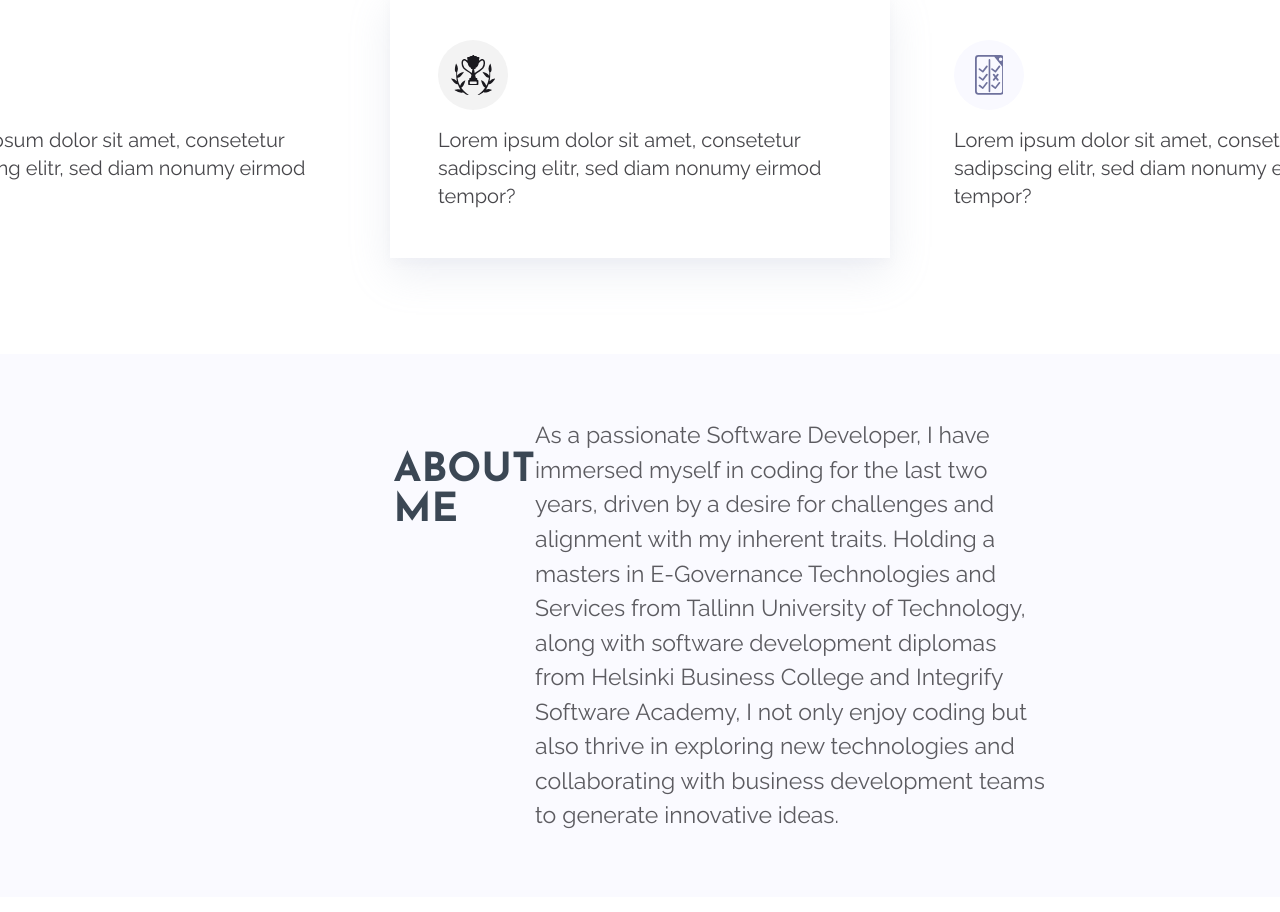
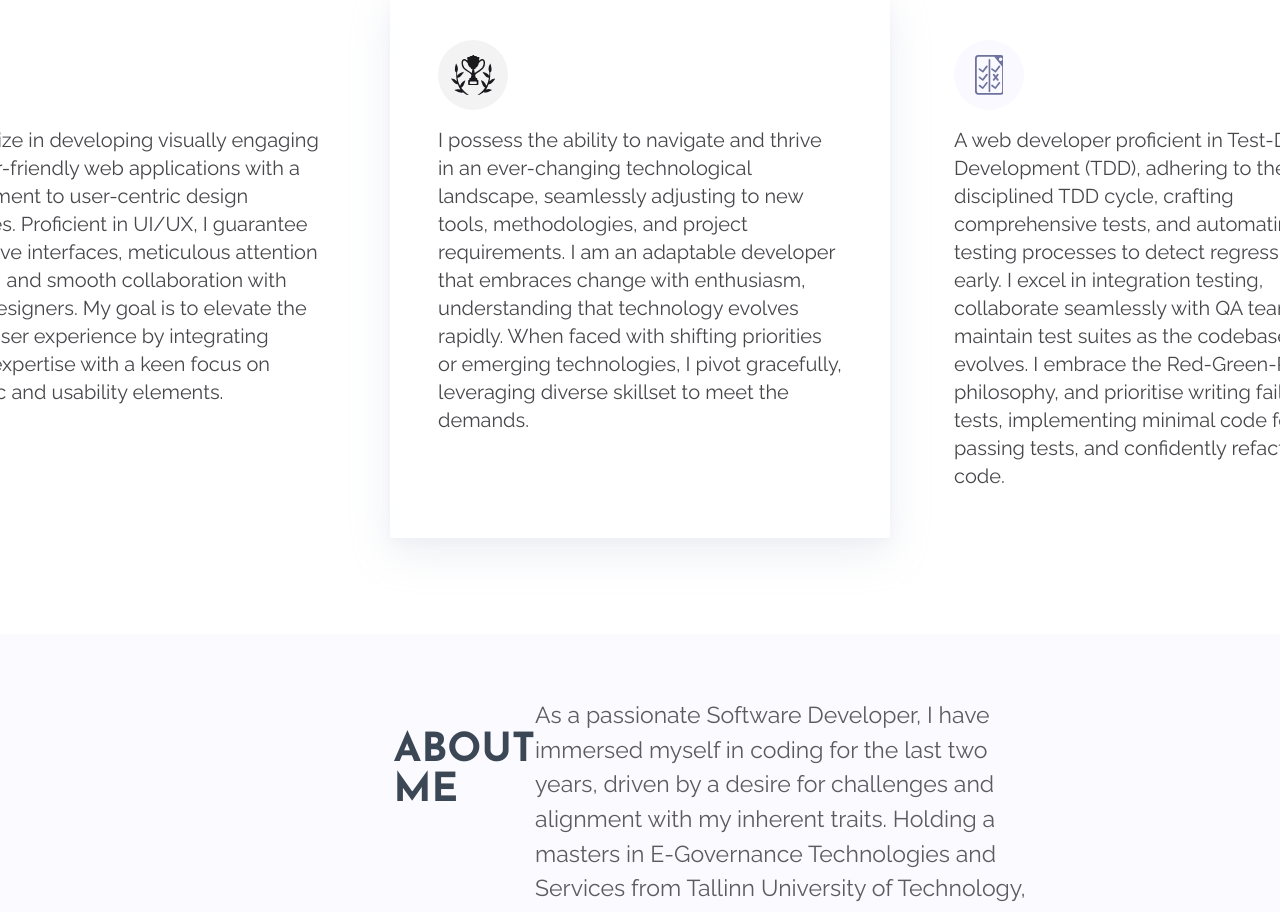
Before and after one commit to CleanScripts100/Portfolio_NextJS, a Next.js app: page / in a window 1280 px wide. Shown: the part 940-1852 px from the top of the page. Built offline with nearby package versions, Linux system fonts and the light colour scheme.

Commit message:
Added competencies

```diff
--- a/src/components/Competence.tsx
+++ b/src/components/Competence.tsx
@@ -10,22 +10,22 @@ const arr = [
     id: 1,
     icon: <Icon1 />,
     background: "#F2F7F6",
-    title: "",
-    text: "Lorem ipsum dolor sit amet, consetetur sadipscing elitr, sed diam nonumy eirmod tempor? ",
+    title: "DESIGN ORIENTED",
+    text: "I specialize in developing visually engaging and user-friendly web applications with a commitment to user-centric design principles. Proficient in UI/UX, I guarantee responsive interfaces, meticulous attention to detail, and smooth collaboration with fellow designers. My goal is to elevate the overall user experience by integrating coding expertise with a keen focus on aesthetic and usability elements.",
   },
   {
     id: 2,
     icon: <Icon2 />,
     background: "#F3F3F3",
-    title: "",
-    text: "Lorem ipsum dolor sit amet, consetetur sadipscing elitr, sed diam nonumy eirmod tempor? ",
+    title: "ADAPTABILITY",
+    text: "I possess the ability to navigate and thrive in an ever-changing technological landscape, seamlessly adjusting to new tools, methodologies, and project requirements. I am an adaptable developer that embraces change with enthusiasm, understanding that technology evolves rapidly. When faced with shifting priorities or emerging technologies, I pivot gracefully, leveraging diverse skillset to meet the demands.",
   },
   {
     id: 3,
     icon: <Icon3 />,
     background: "#F9F9FF",
-    title: "",
-    text: "Lorem ipsum dolor sit amet, consetetur sadipscing elitr, sed diam nonumy eirmod tempor? ",
+    title: "TEST DRIVEN DEVELOPMENT",
+    text: "A web developer proficient in Test-Driven Development (TDD), adhering to the disciplined TDD cycle, crafting comprehensive tests, and automating testing processes to detect regressions early. I excel in integration testing, collaborate seamlessly with QA teams, and maintain test suites as the codebase evolves. I embrace the Red-Green-Refactor philosophy, and prioritise writing failing tests, implementing minimal code for passing tests, and confidently refactoring code.",
   },
 ];
 
```
